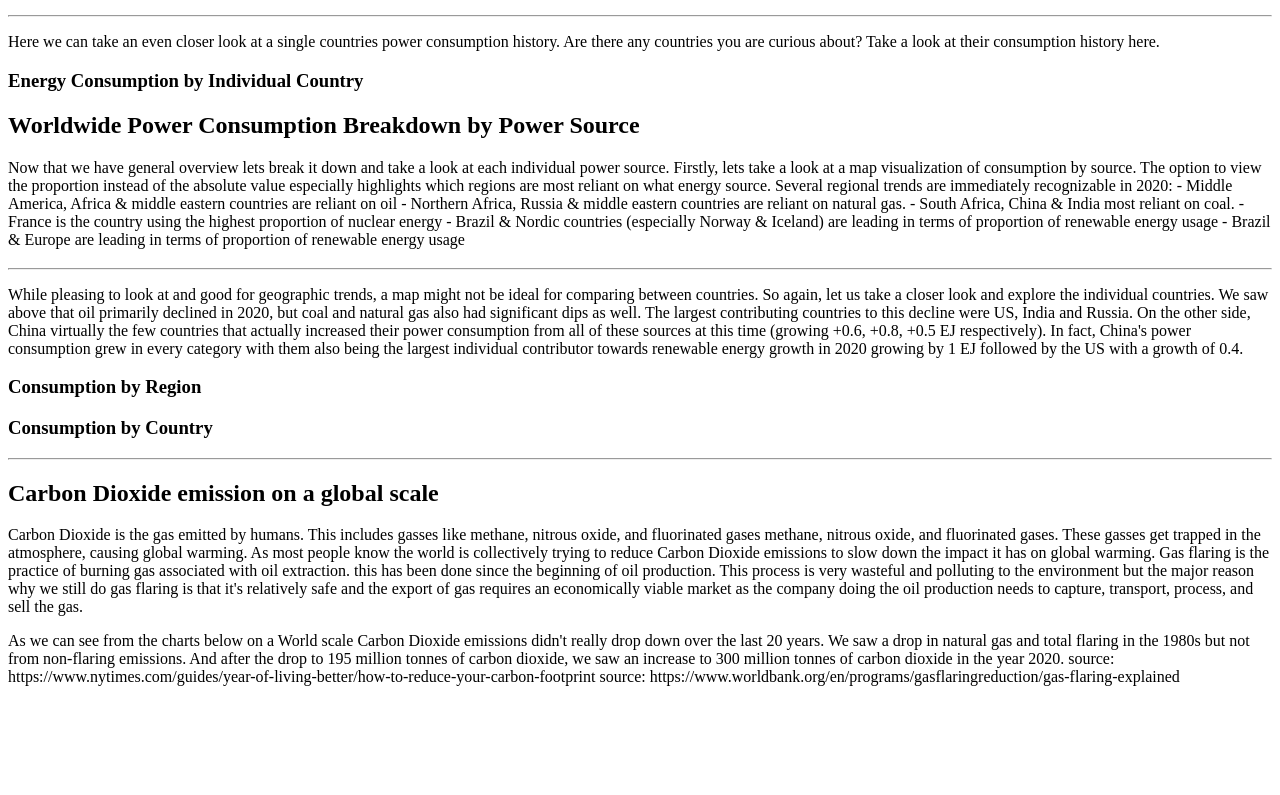
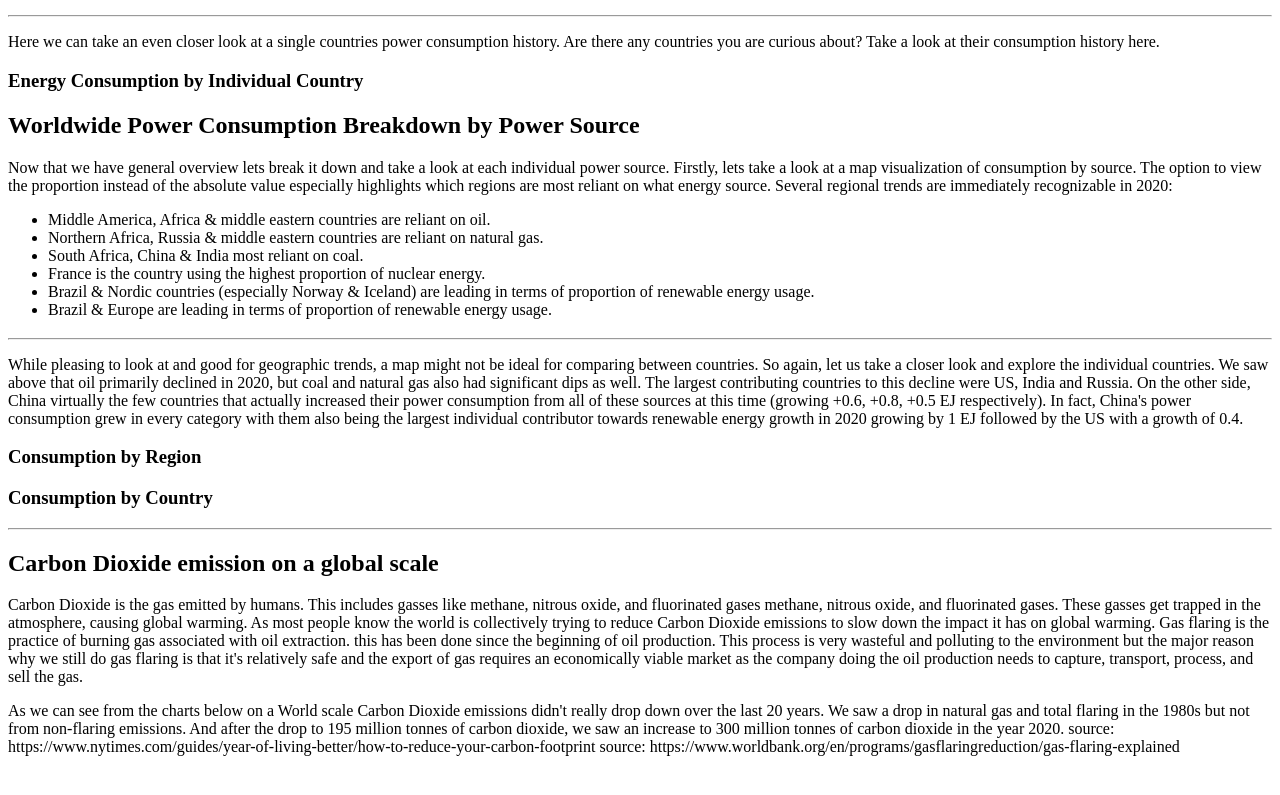
Before and after one commit to emile-f/2020-World-energy-review, a website with bundled scripts: page index.html in a window 1280 px wide. Shown: the part 1102-1897 px from the top of the page. Built offline with nearby package versions, Linux system fonts and the light colour scheme.

Commit message:
Update index.html

```diff
--- a/index.html
+++ b/index.html
@@ -221,12 +221,14 @@
           Now that we have general overview lets break it down and take a look at each individual power source. Firstly, lets take a look at a map visualization of consumption by source. The option to view the proportion instead of the absolute value especially highlights which regions are most reliant on what energy source.
 
           Several regional trends are immediately recognizable in 2020:
-           - Middle America, Africa & middle eastern countries are reliant on oil
-           - Northern Africa, Russia & middle eastern countries are reliant on natural gas.
-           - South Africa, China & India most reliant on coal.
-           - France is the country using the highest proportion of nuclear energy
-           - Brazil & Nordic countries (especially Norway & Iceland) are leading in terms of proportion of renewable energy usage
-           - Brazil & Europe are leading in terms of proportion of renewable energy usage
+          <ul>
+              <li>Middle America, Africa & middle eastern countries are reliant on oil.</li>
+              <li>Northern Africa, Russia & middle eastern countries are reliant on natural gas. </li>
+              <li>South Africa, China & India most reliant on coal. </li>
+              <li>France is the country using the highest proportion of nuclear energy.</li>
+              <li>Brazil & Nordic countries (especially Norway & Iceland) are leading in terms of proportion of renewable energy usage.</li>
+              <li>Brazil & Europe are leading in terms of proportion of renewable energy usage.</li>
+          </ul>
         </p>
         <div>
           <h3></h3>
```
